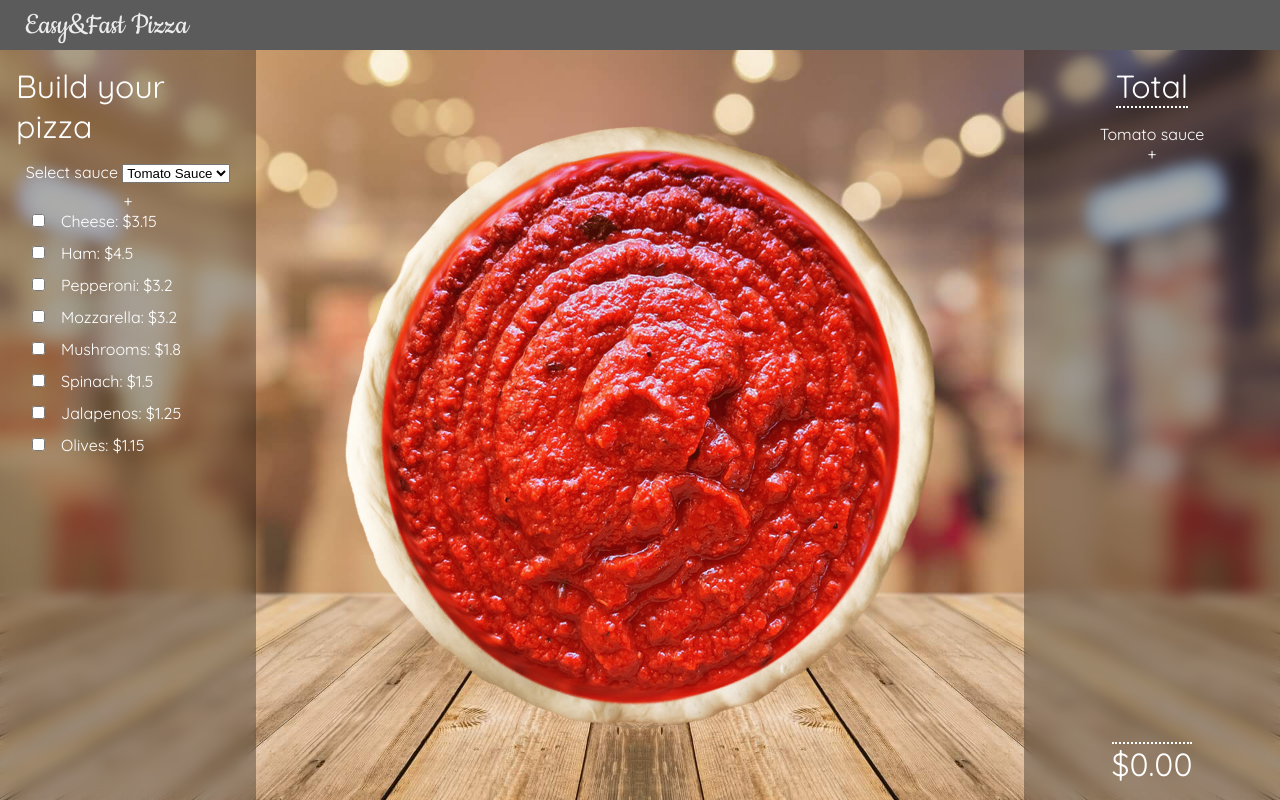
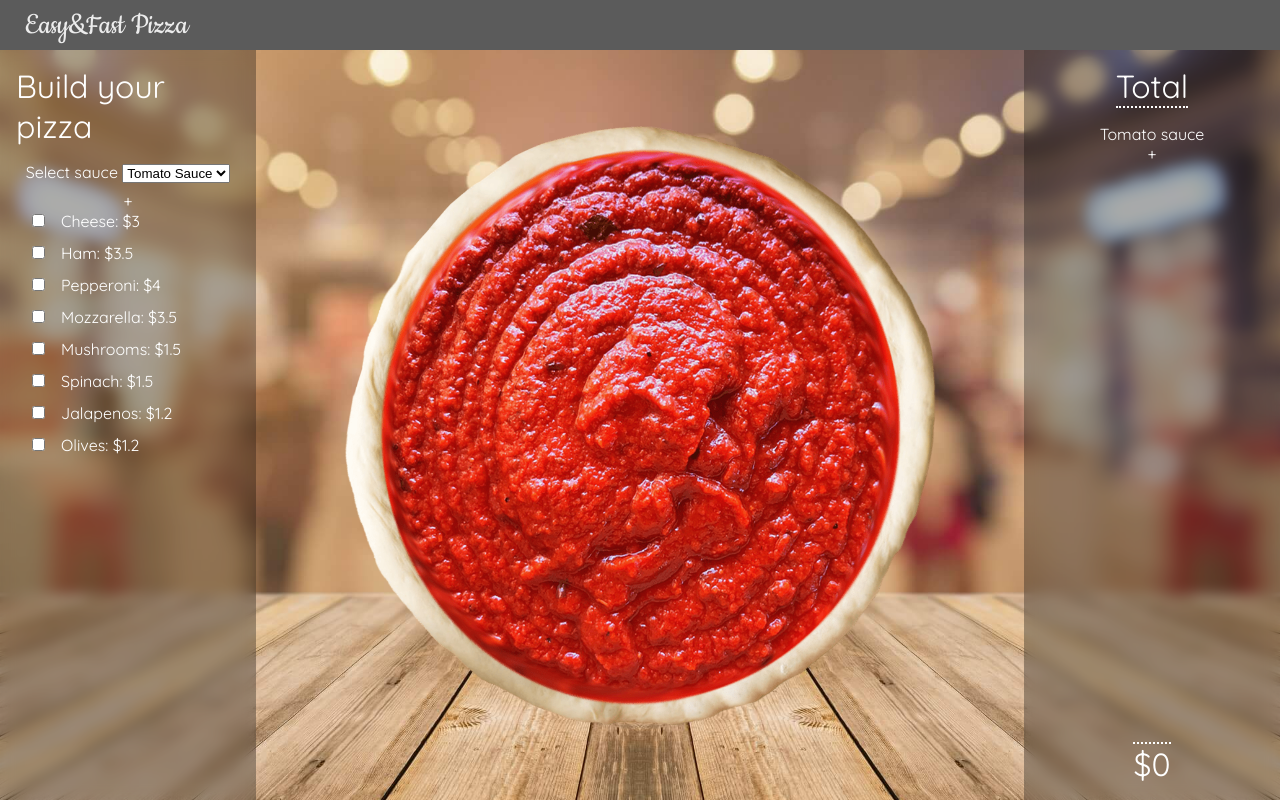
Before and after one commit to DimitarPetrov1/pizza-website, a React (Create React App) app: page / in a window 1280 px wide. Built offline with nearby package versions, Linux system fonts and the light colour scheme.

Commit message:
Fixed local storage Next check for bugs and fix >>> styling

```diff
--- a/src/App.js
+++ b/src/App.js
@@ -14,23 +14,22 @@ import Mushrooms from "./img/mushrooms.png";
 import Spinach from "./img/spinach.png";
 import Jalapenos from "./img/jalapenios.png";
 import Olives from "./img/msl.png";
-// Need to separate the LS update function for each thing <<<<<<<<<<<<<<<<<<<<<<<<<<<<<<
+// Sometimes I get a -0.00, need to figure it out later
 function App(props) {
-  let finalPrice = 0;
-
+  let finalPrice = Number(localStorage.getItem("ORDER_PRICE"));
   // Fake loader
   setTimeout(() => {
     document.querySelector(".loader").classList.add("hidden");
-  }, 100);
+  }, 1000);
   let items = [
-    { id: 0, name: "Cheese", price: 3.15, image: Cheese },
-    { id: 1, name: "Ham", price: 4.5, image: Ham },
-    { id: 2, name: "Pepperoni", price: 3.2, image: Pepperoni },
-    { id: 3, name: "Mozzarella", price: 3.2, image: Mozzarella },
-    { id: 4, name: "Mushrooms", price: 1.8, image: Mushrooms },
+    { id: 0, name: "Cheese", price: 3, image: Cheese },
+    { id: 1, name: "Ham", price: 3.5, image: Ham },
+    { id: 2, name: "Pepperoni", price: 4, image: Pepperoni },
+    { id: 3, name: "Mozzarella", price: 3.5, image: Mozzarella },
+    { id: 4, name: "Mushrooms", price: 1.5, image: Mushrooms },
     { id: 5, name: "Spinach", price: 1.5, image: Spinach },
-    { id: 6, name: "Jalapenos", price: 1.25, image: Jalapenos },
-    { id: 7, name: "Olives", price: 1.15, image: Olives },
+    { id: 6, name: "Jalapenos", price: 1.2, image: Jalapenos },
+    { id: 7, name: "Olives", price: 1.2, image: Olives },
   ];
 
   // The ALT of the sauce images must be the same as the VALUE of the select Options for it to work
@@ -65,11 +64,17 @@ function App(props) {
       for (let i = 0; i < getCheckboxes.length; i++) {
         if (currentState === true) {
           if (getCheckboxes[i].name === e.target.name) {
-            localStorage.setItem(`ORDER_ITEM-${[i]}`, getCheckboxes[i].name);
+            localStorage.setItem(
+              `ORDER_ITEM-${getCheckboxes[i].name}`,
+              getCheckboxes[i].name
+            );
           }
         } else {
           if (getCheckboxes[i].name === e.target.name) {
-            localStorage.removeItem(`ORDER_ITEM-${[i]}`, getCheckboxes[i].name);
+            localStorage.removeItem(
+              `ORDER_ITEM-${getCheckboxes[i].name}`,
+              getCheckboxes[i].name
+            );
           }
         }
       }
@@ -96,17 +101,18 @@ function App(props) {
       }
     };
     const calculatePriceAndSavetoLocalStorage = (isItemAdded) => {
+      // Get the target checkbox value + target div to display result
+      // If target checkbox is checked set the final price + add it to local storage + display the result & same if checkbox is unchecked
       let currentPrice = Number(e.target.value);
       let target = document.getElementById("totalPrice");
       if (isItemAdded === true) {
         finalPrice = Number(finalPrice) + Number(currentPrice);
         localStorage.setItem("ORDER_PRICE", Number(finalPrice).toFixed(2));
-        target.textContent = `$${Number(finalPrice).toFixed(2)}`;
       } else {
         finalPrice = Number(finalPrice) - Number(currentPrice);
         localStorage.setItem("ORDER_PRICE", Number(finalPrice).toFixed(2));
-        target.textContent = `$${Number(finalPrice).toFixed(2)}`;
       }
+      target.textContent = `$${Number(finalPrice).toFixed(2)}`;
     };
     const classCheckToggleItem = () => {
       for (let i = 0; i < getPizzaItems.length; i++) {
@@ -132,7 +138,6 @@ function App(props) {
       classCheckToggleItem();
     }
   };
-
   return (
     <div className="builder">
       {/* Fake loader */}
@@ -161,10 +166,10 @@ function App(props) {
               itemName={item.name}
               itemPrice={item.price}
               handleDefaultChecked={
-                localStorage.getItem(`ORDER_ITEM-${item.id}`) === null
+                localStorage.getItem(`ORDER_ITEM-${item.name}`) === null
                   ? false
                   : localStorage
-                      .getItem(`ORDER_ITEM-${item.id}`)
+                      .getItem(`ORDER_ITEM-${item.name}`)
                       .includes(item.name)
                   ? true
                   : false
@@ -223,10 +228,10 @@ function App(props) {
                 // If nothing applies => hide all items by default
                 <p
                   className={
-                    localStorage.getItem(`ORDER_ITEM-${item.id}`) === null
+                    localStorage.getItem(`ORDER_ITEM-${item.name}`) === null
                       ? "added-item hidden"
                       : localStorage
-                          .getItem(`ORDER_ITEM-${item.id}`)
+                          .getItem(`ORDER_ITEM-${item.name}`)
                           .includes(item.name)
                       ? "added-item"
                       : "added-item hidden"
@@ -241,7 +246,7 @@ function App(props) {
           <p id="totalPrice">
             {localStorage.getItem("ORDER_PRICE")
               ? `$${localStorage.getItem("ORDER_PRICE")}`
-              : `$0.00`}
+              : `$0`}
           </p>
         </div>
       </div>
--- a/src/Pizza.js
+++ b/src/Pizza.js
@@ -1,12 +1,22 @@
-import React from 'react'
-import './css/pizza.css'
+import React from "react";
+import "./css/pizza.css";
 
 function Pizza({ itemImage, itemAlt }) {
-    return (
-        <>
-            <img className={`pizza-item pizza-item__${itemAlt}`} src={itemImage} alt={itemAlt} />
-        </>
-    )
+  return (
+    <>
+      <img
+        className={
+          localStorage.getItem(`ORDER_ITEM-${itemAlt}`) === null
+            ? `pizza-item pizza-item__${itemAlt}`
+            : localStorage.getItem(`ORDER_ITEM-${itemAlt}`).includes(itemAlt)
+            ? `pizza-item pizza-item__${itemAlt} visible`
+            : `pizza-item pizza-item__${itemAlt}`
+        }
+        src={itemImage}
+        alt={itemAlt}
+      />
+    </>
+  );
 }
 
-export default Pizza
+export default Pizza;
```
